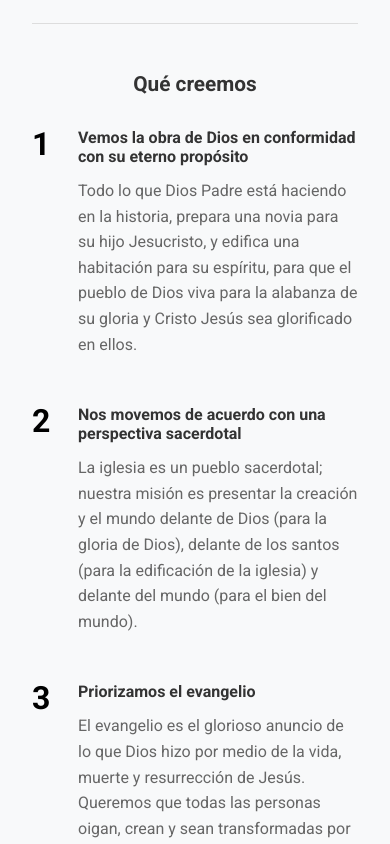
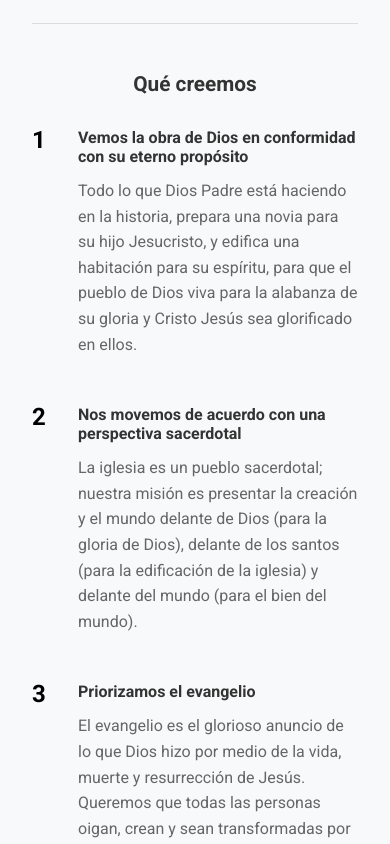
Before and after one commit to ChaviPalma/Tupahue, a Next.js app: page /nosotros in a window 390 px wide. Shown: the part 1400-2244 px from the top of the page. Built offline with nearby package versions, Linux system fonts and the light colour scheme.

Commit message:
style: Reducir tamaño de números en sección Qué creemos

```diff
--- a/app/nosotros/nosotros.module.css
+++ b/app/nosotros/nosotros.module.css
@@ -452,12 +452,12 @@
 }
 
 .creenciaNumber {
-    font-size: 2.5rem;
+    font-size: 1.8rem;
     font-weight: bold;
     color: #000;
     line-height: 1;
     flex-shrink: 0;
-    min-width: 40px;
+    min-width: 35px;
 }
 
 .creenciaContent {
@@ -477,7 +477,7 @@
     }
 
     .creenciaNumber {
-        font-size: 2rem;
+        font-size: 1.5rem;
         min-width: 30px;
     }
 
```
